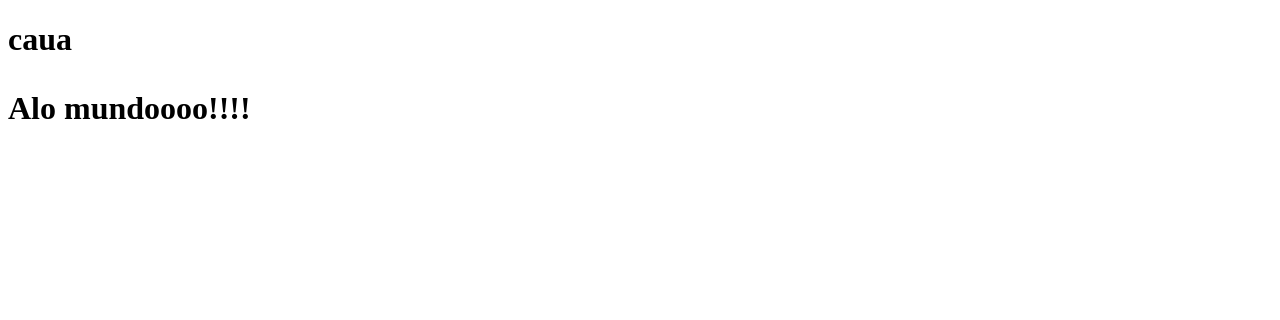
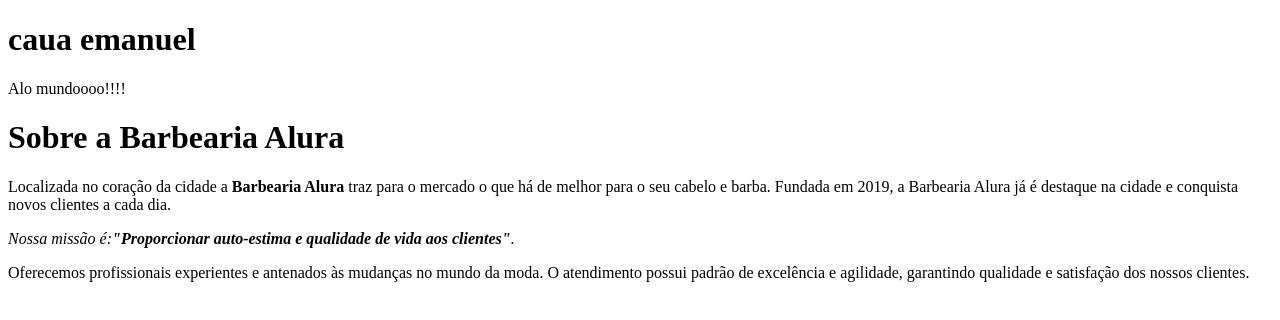
Before and after one commit to trigresovip/primeiro-repositorio, a plain HTML site: page index.html in a window 1280 px wide. Drawn offline with Linux system fonts and the light colour scheme.

Commit message:
aula2 03/10

```diff
--- a/index.html
+++ b/index.html
@@ -6,8 +6,18 @@
         <title>Document</title>
     </head>
     <body>
-        <h1>caua
+        <h1>caua emanuel</h1>
         <p>Alo mundoooo!!!!</p>
-        </h1>
+
+       <h1> Sobre a Barbearia Alura </h1>
+
+        <p>Localizada no coração da cidade a
+        <strong>Barbearia Alura</strong> traz para o mercado o que há de melhor para o seu cabelo e barba. Fundada em 2019, a Barbearia Alura já é destaque na cidade e conquista novos clientes a cada dia.</p>
+
+        <p> <em>Nossa missão é:<strong>"Proporcionar auto-estima e qualidade de vida aos clientes"</strong>.</em> </p>
+
+        <p>Oferecemos profissionais experientes e antenados às mudanças no mundo da moda. O atendimento possui padrão de excelência e agilidade, garantindo qualidade e satisfação dos nossos clientes.</p>
+
+
     </body>
 </html>
```
